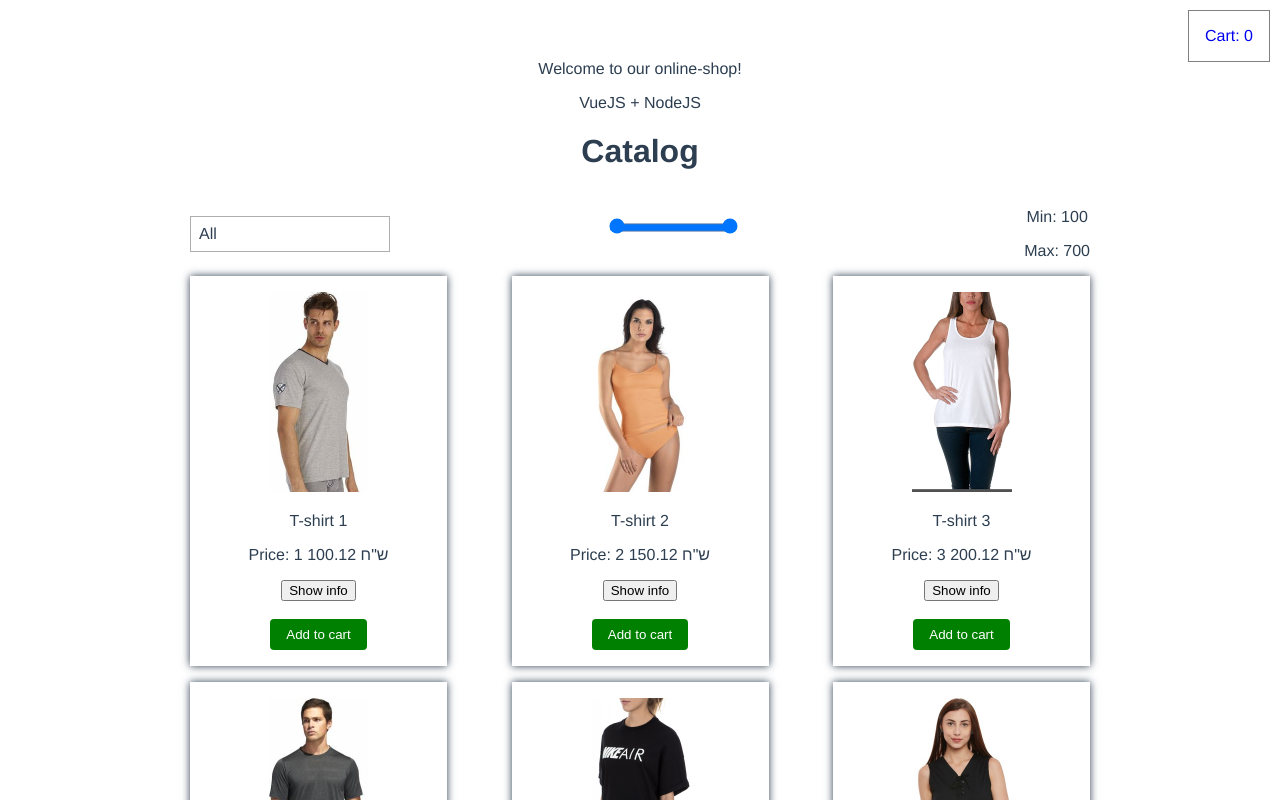
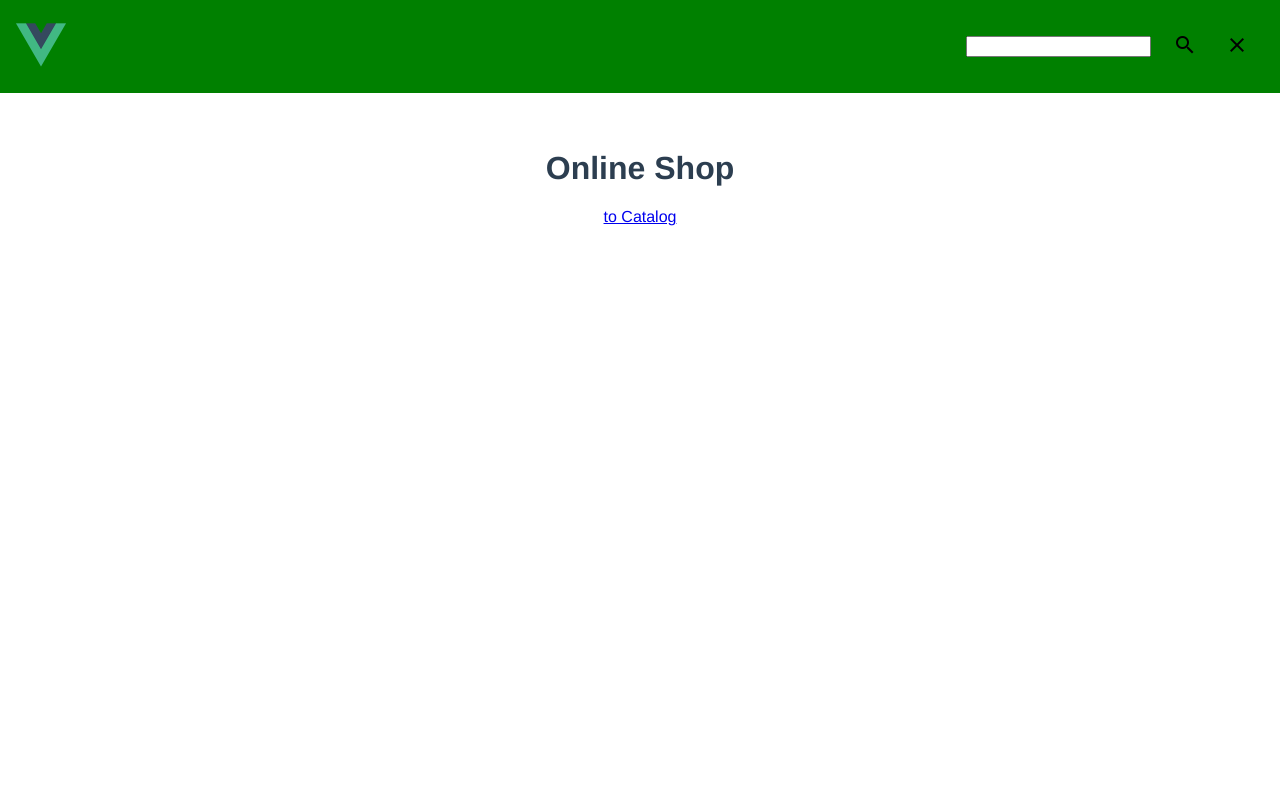
Before and after one commit to softdevjs4/ecommerce-vuejs-nodejs, a Vue app: page /#/ in a window 1280 px wide. Shown: the top 800 px of the page. Built offline with nearby package versions, Linux system fonts and the light colour scheme; data requests are answered from the project's data file.

Commit message:
added search for products in catalog

```diff
--- a/src/App.vue
+++ b/src/App.vue
@@ -1,6 +1,5 @@
 <template>
   <div id="app">
-    <p>Welcome to our online-shop!</p>
     <v-main-wrapper />
   </div>
 </template>
@@ -22,7 +21,8 @@
   },
   mounted() {
     let vm = this;
-    window.addEventListener("resize", function() {//отображает раскрытый селект в десктопе и закрытый в мобайле
+    window.addEventListener("resize", function() {
+      //отображает раскрытый селект в десктопе и закрытый в мобайле
       if (window.innerWidth > 767) {
         //this.$store.dispatch("SET_DESKTOP"); //без использования mapActions
         vm.SET_DESKTOP(); //с использованием mapActions
@@ -33,7 +33,6 @@
         console.log("Mobile", vm.SET_MOBILE);
       }
     });
-
   }
 };
 </script>
@@ -45,6 +44,6 @@
   -moz-osx-font-smoothing: grayscale;
   text-align: center;
   color: #2c3e50;
-  margin-top: 60px;
+  margin-top: 150px;
 }
 </style>
--- a/src/components/catalog/v-catalog.vue
+++ b/src/components/catalog/v-catalog.vue
@@ -10,7 +10,7 @@
         v-bind:options="categories"
         @select="sortByCategories"
         v-bind:isExpanded="IS_DESKTOP"
-      /> -->
+      />-->
       <v-select
         v-bind:selected="selected"
         v-bind:options="categories"
@@ -28,8 +28,8 @@
         />
         <input
           type="range"
-          min="100"
-          max="700"
+          min="0"
+          max="10000"
           step="50"
           v-model.number="maxPrice"
           @change="setRangeSlider"
@@ -72,12 +72,18 @@
       ],
       selected: "All",
       sortedProducts: [],
-      minPrice: 100,
-      maxPrice: 700
+      minPrice: 0,
+      maxPrice: 10000
     };
   },
   computed: {
-    ...mapGetters(["PRODUCTS", "CART", "IS_MOBILE", "IS_DESKTOP"]),
+    ...mapGetters([
+      "PRODUCTS",
+      "CART",
+      "IS_MOBILE",
+      "IS_DESKTOP",
+      "SEARCH_VALUE"
+    ]),
     filteredProducts() {
       if (this.sortedProducts.length) {
         return this.sortedProducts;
@@ -101,15 +107,15 @@
       // });
       // this.selected = category.name; //в селекте остается выбранная категория
       let vm = this;
-      this.sortedProducts=[...this.PRODUCTS];
-      this.sortedProducts = this.sortedProducts.filter(function(item){
-        return item.price>=vm.minPrice && item.price <= vm.maxPrice;
-      })
-      if(category){
-        this.sortedProducts= this.sortedProducts.filter(function(e){
-          vm.selected = category.name;//vm.selected = получаю то, что выбрано в селекте
-          return e.category===category.name;
-        })
+      this.sortedProducts = [...this.PRODUCTS];
+      this.sortedProducts = this.sortedProducts.filter(function(item) {
+        return item.price >= vm.minPrice && item.price <= vm.maxPrice;
+      });
+      if (category) {
+        this.sortedProducts = this.sortedProducts.filter(function(e) {
+          vm.selected = category.name; //vm.selected = получаю то, что выбрано в селекте
+          return e.category === category.name;
+        });
       }
     },
     setRangeSlider() {
@@ -119,6 +125,16 @@
         this.minPrice = tmp;
       }
       this.sortByCategories();
+    },
+    sortProductsBySearchValue(value) {
+      this.sortedProducts = [...this.PRODUCTS];
+      if (value) {
+        this.sortedProducts = this.sortedProducts.filter(function(item) {
+          return item.name.toLowerCase().includes(value.toLowerCase());
+        });
+      } else {
+        this.sortedProducts = this.PRODUCTS;
+      }
     }
   },
   mounted() {
@@ -133,8 +149,14 @@
       if (response.data) {
         console.log("Data arrived: ", response.data);
         this.sortByCategories();
+        this.sortProductsBySearchValue(this.SEARCH_VALUE);
       }
     });
+  },
+  watch: {
+    SEARCH_VALUE() {
+      this.sortProductsBySearchValue(this.SEARCH_VALUE);
+    }
   }
 };
 </script>
@@ -149,7 +171,7 @@
   }
   &__link_to_cart {
     position: absolute;
-    top: 10px;
+    top: 120px;
     right: 10px;
     padding: $padding * 2;
     border: solid 1px grey;
--- /dev/null
+++ b/src/components/layouts/v-header.vue
@@ -0,0 +1,80 @@
+<template>
+  <div class="v-header">
+    <router-link :to="{name:'mainPage'}">
+      <img src="../../assets/logo.png" alt />
+    </router-link>
+    <div class="search-field">
+      <input type="text" v-model="searchValue" />
+      <button class="search_btn">
+        <i class="material-icons" @click="search(searchValue)">search</i>
+      </button>
+      <button class="search_btn">
+        <i class="material-icons" @click="clearSearchField">clear</i>
+      </button>
+    </div>
+  </div>
+</template>
+
+<script>
+import { mapActions, mapGetters } from "vuex";
+
+export default {
+  name: "v-header",
+  props: {},
+  data() {
+    return {
+      searchValue: ""
+    };
+  },
+  computed: {
+    ...mapGetters(["SEARCH_VALUE"])
+  },
+  methods: {
+    ...mapActions(["GET_SEARCH_VALUE_TO_VUEX"]),
+    search(value) {
+      this.GET_SEARCH_VALUE_TO_VUEX(value);
+      if (this.$router.path !== "/catalog") {
+        this.$router.push("/catalog");
+      }
+    },
+    clearSearchField() {
+      this.searchValue = "";
+      this.GET_SEARCH_VALUE_TO_VUEX();
+      if (this.$router.path !== "/catalog") {
+        this.$router.push("/catalog");
+      }
+    }
+  },
+  watch: {}
+};
+</script>
+
+<style lang="scss">
+.v-header {
+  display: flex;
+  justify-content: space-between;
+  align-items: center;
+  background: green;
+  padding: 16px;
+  position: fixed;
+  width: 100%;
+  top: 0;
+  left: 0;
+  img {
+    width: 50px;
+  }
+  .search-field {
+    padding: 16px;
+    position: relative;
+    right: 25px;
+    display: flex;
+    justify-content: center;
+    align-items: center;
+  }
+  .search_btn {
+    margin-left: 16px;
+    background: transparent;
+    border: none;
+  }
+}
+</style>
--- /dev/null
+++ b/src/components/main-page/v-main-page.vue
@@ -0,0 +1,26 @@
+<template>
+  <div class="v-main-page">
+    <h1>Online Shop</h1>
+    <router-link :to="{name:'catalog'}">to Catalog</router-link>
+  </div>
+</template>
+
+<script>
+export default {
+  name: "v-main-page",
+  props: {},
+  data() {
+    return {
+      title: "Main Page"
+    };
+  },
+  computed: {},
+  methods: {},
+  watch: {}
+};
+</script>
+
+<style>
+.v-main-page {
+}
+</style>
--- a/src/components/v-main-wrapper.vue
+++ b/src/components/v-main-wrapper.vue
@@ -1,22 +1,24 @@
 <template>
   <div class="v-main-wrapper">
-    <p>{{title}}</p>
+    <v-header />
     <keep-alive>
       <!-- keep-alive: чтобы сохранить состояние компонентов при изменении урл  -->
       <router-view></router-view>
     </keep-alive>
-
   </div>
 </template>
 
 <script>
+import vHeader from "./layouts/v-header";
 
 export default {
   name: "v-main-wrapper",
+  components: {
+    vHeader
+  },
   props: {},
   data() {
     return {
-      title: "VueJS + NodeJS"
     };
   },
   computed: {},
@@ -27,7 +29,6 @@
 
 <style>
 .v-main-wrapper {
-  max-width: 900px;
   margin: 0 auto;
 }
 </style>
--- a/src/router/router.js
+++ b/src/router/router.js
@@ -4,21 +4,27 @@
 //компоненты, которым добавляем урлы
 import vCatalog from '../components/catalog/v-catalog';
 import vCart from '../components/cart/v-cart';
+import vMainPage from '../components/main-page/v-main-page';
 
 Vue.use(Router);
 
 let router = new Router({
-    routes:[
+    routes: [
         {
-            path:'/',
-            name:'catalog',
-            component:vCatalog
+            path: '/',
+            name: 'mainPage',
+            component: vMainPage
         },
         {
-            path:'/cart',
-            name:'cart',
-            component:vCart,
-            props:true//чтобы передавать данные при переходе на другой url
+            path: '/catalog',
+            name: 'catalog',
+            component: vCatalog
+        },
+        {
+            path: '/cart',
+            name: 'cart',
+            component: vCart,
+            props: true//чтобы передавать данные при переходе на другой url
         }
     ]
 })
--- a/src/vuex/actions/actions.js
+++ b/src/vuex/actions/actions.js
@@ -16,5 +16,8 @@
     },
     SET_DESKTOP({ commit }) {
         commit('SWITCH_DESKTOP');
+    },
+    GET_SEARCH_VALUE_TO_VUEX({commit},value){
+        commit('SET_SEARCH_VALUE_TO_VUEX',value);
     }
 }
--- a/src/vuex/getters/getters.js
+++ b/src/vuex/getters/getters.js
@@ -10,5 +10,8 @@
     },
     IS_DESKTOP(state) {
         return state.isDesktop;
+    },
+    SEARCH_VALUE(state){
+        return state.searchValue;
     }
 }
--- a/src/vuex/mutations/mutations.js
+++ b/src/vuex/mutations/mutations.js
@@ -37,5 +37,8 @@
     SWITCH_DESKTOP: (state) => {
         state.isMobile = false;
         state.isDesktop = true;
+    },
+    SET_SEARCH_VALUE_TO_VUEX: (state, value) => {
+        state.searchValue = value;
     }
 }
--- a/src/vuex/store.js
+++ b/src/vuex/store.js
@@ -17,7 +17,8 @@
         products: [],//1) записал новый пустой массив в state
         cart: [],
         isMobile: false,
-        isDesktop: true
+        isDesktop: true,
+        searchValue:''
     },
     mutations,
     actions,
```
